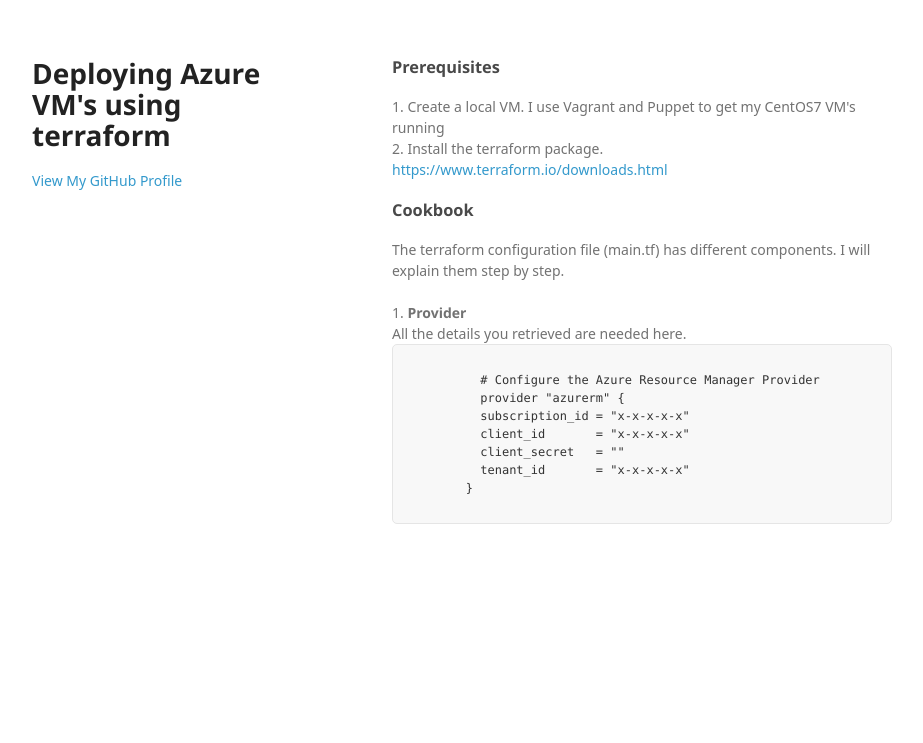
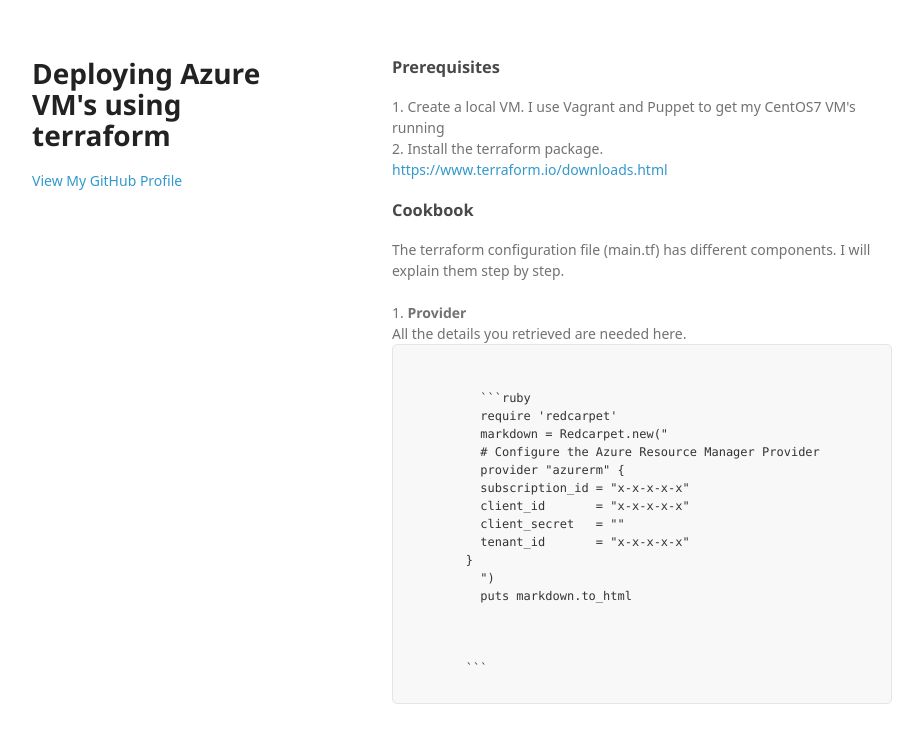
Before and after one commit to arjenwilly/arjenwilly.github.io, a Jekyll site: the page terraform2.html, which Jekyll copies as it is, in a window 1280 px wide. Shown: the top 743 px of the page, without its empty margins (178-1101 px from the left). Built offline with Jekyll 4.4.1, drawn with Linux system fonts in a browser that asks for light colours; some web fonts are replaced.

Commit message:
Update terraform2.html

````diff
--- a/terraform2.html
+++ b/terraform2.html
@@ -35,6 +35,10 @@
         1. <b>Provider</b>
         <br>All the details you retrieved are needed here.<br>
         <pre><code>
+
+          ```ruby
+          require 'redcarpet'
+          markdown = Redcarpet.new("
           # Configure the Azure Resource Manager Provider
           provider "azurerm" {
           subscription_id = "x-x-x-x-x"
@@ -42,6 +46,12 @@
           client_secret   = ""
           tenant_id       = "x-x-x-x-x"
         }
+          ")
+          puts markdown.to_html
+
+
+
+        ```
         </code></pre>
 
       </section>
````
